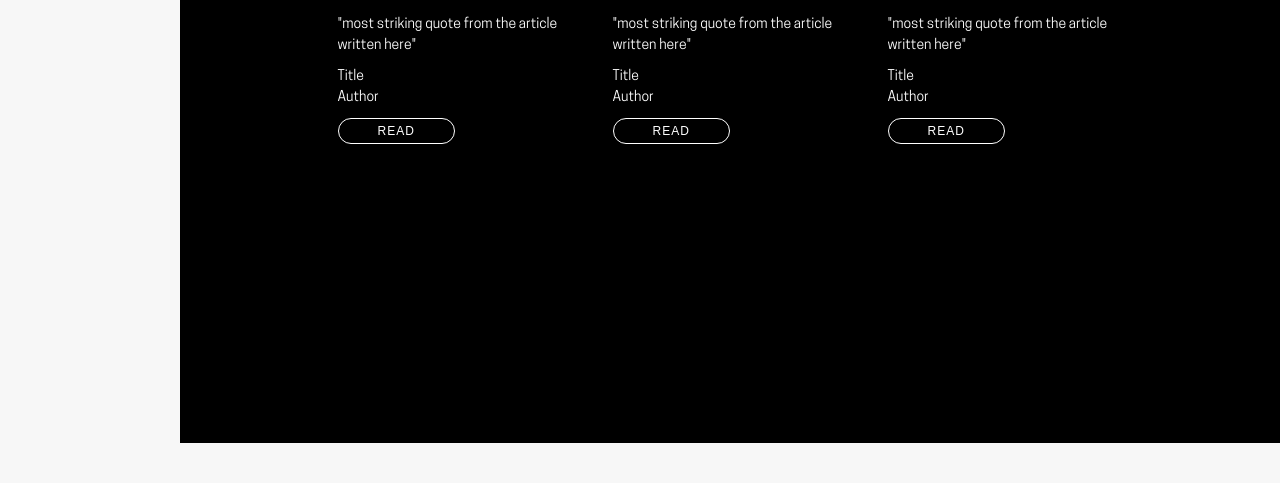
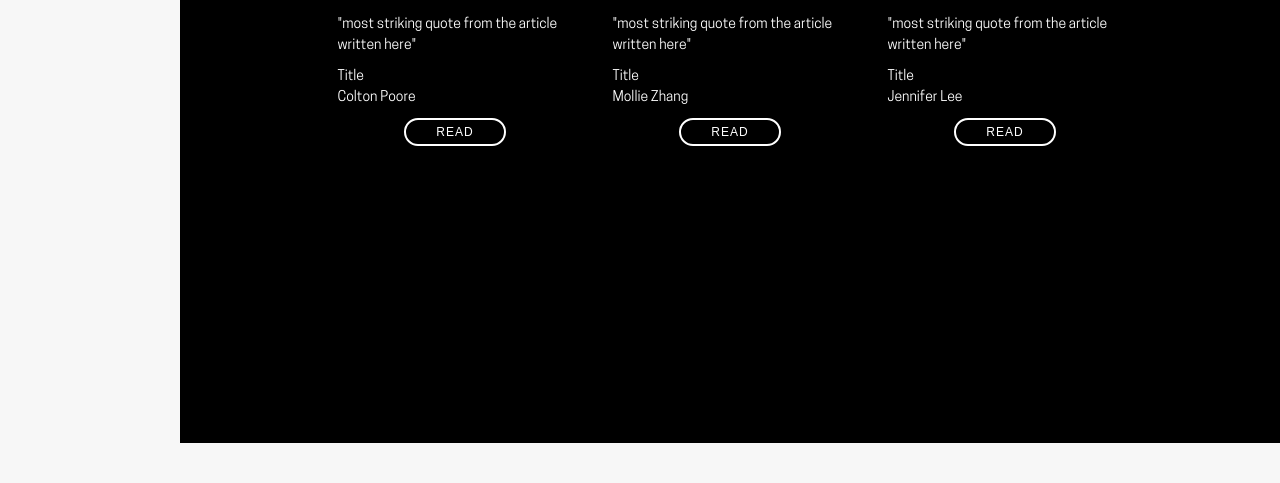
Before and after one commit to cornell-medium/django-backend, a Django app: a page that uses static/scss/d&i.scss in a window 1280 px wide. Shown: the part 2771-3254 px from the top of the page. Run offline with Django 3.2, Linux system fonts and the light colour scheme; style sheets or scripts are compiled from the project's sources; parts of the project's set-up code (start-up, migrations or seed data) failed here and were passed over; some libraries are stand-ins or nearby versions.

Commit message:
added articles and hover

```diff
--- a/static/html/sections/d&i.html
+++ b/static/html/sections/d&i.html
@@ -14,10 +14,10 @@
       <div class="fullscreen-background__text">
         <h1 class="narrative__title">diversity and inclusion</h1>
         <p>what does diversity and inclusion mean to you? <br/></p>
-        <!-- <div class="arrow"></div> -->
+        <div class="arrow"></div>
       </div>
   </div>
-  <div class="narrative__definition container">
+  <div class="narrative__definition container" id = "opening">
     <div class="row">
       <div class="col-md-1"></div>
       <div class="col-md-10 narrative__definition__text fade_in">
@@ -31,7 +31,6 @@
   <div class="fullscreen-background container">
       <div class="fullscreen-background__text intro">
           This year medium design collective explores what it means to be
-
           <div class = "holographic">diverse and inclusive.</div>
           <br />
           Lorem ipsum dolor sit amet, consectetur adipiscing elit, sed do eiusmod tempor incididunt ut labore et dolore magna aliqua. Ut enim ad minim veniam, quis nostrud exercitation ullamco laboris nisi ut aliquip ex ea commodo consequat. Duis aute irure dolor in reprehenderit in voluptate velit esse cillum dolore eu fugiat nulla pariatur. Excepteur sint occaecat cupidatat non proident, sunt in culpa qui officia deserunt mollit anim id est laborum.
@@ -47,9 +46,11 @@
               <div class = "detail">
                   Title
                   <br />
-                  Author
+                  Colton Poore
               </div>
-              <button type="button" class="articleBtn">READ</button>
+              <div class="col text-center">
+                  <button type="button" class="articleBtn">READ</button>
+              </div>
           </div>
           <div class = "col-md-3 article border">
               <img src = "https://source.unsplash.com/random/340x500" class = "img-fluid"/>
@@ -58,9 +59,11 @@
               <div class = "detail">
                   Title
                   <br />
-                  Author
+                  Mollie Zhang
               </div>
-              <button type="button" class="articleBtn">READ</button>
+              <div class="col text-center">
+                  <button type="button" class="articleBtn">READ</button>
+              </div>
           </div>
           <div class = "col-md-3 article border">
               <img src = "https://source.unsplash.com/random/340x500" class = "img-fluid"/>
@@ -69,9 +72,12 @@
               <div class = "detail">
                   Title
                   <br />
-                  Author
+                  Jennifer Lee
               </div>
-              <button type="button" class="articleBtn">READ</button>
+              <div class="col text-center">
+                  <button type="button" class="articleBtn">READ</button>
+              </div>
+
           </div>
           <div class="col-md"></div>
       </div>
--- a/static/js/sections/d&i.js
+++ b/static/js/sections/d&i.js
@@ -1,5 +1,5 @@
 $(document).ready(function() {
-  var end = new Date('December 15, 2019 12:00:00').getTime();
+  var end = new Date('December 4, 2019 12:00:00').getTime();
   var countdown = setInterval(function() {
     var now = new Date().getTime();
 
@@ -49,4 +49,27 @@ $(document).ready(function() {
 
     });
 
+    $('.articleBtn').hover( function(e){
+        $(this).css({
+            "background": "#AFEEFC",
+            "border": "none",
+            "color": "black"
+        })
+        $('.border img').css({
+            "border-image": "linear-gradient(45deg, #417ae7 0%, #e595e0 50%, #81f4f4 100%)",
+            "border-image-slice": "1",
+            "border-width": "5px"
+        })
+        }, function(e){
+            $(this).css({
+                "background": "transparent",
+                "border": "2px solid white",
+                "color": "white"
+            })
+
+            $('.border img').css({
+                "border": "5px solid white"
+            })
+        });
+
 });
--- a/static/scss/d&i.scss
+++ b/static/scss/d&i.scss
@@ -56,16 +56,11 @@
 .holographic{
     background: linear-gradient(to right, #41a8e7 40%, #e595e0 50%, #dace1b 60%);
     color: transparent;
-    background-clip: text;
+    -webkit-background-clip: text;
 }
 .border img{
     border: 5px solid white;
     margin: 15px 0;
-}
-.border img:hover{
-    border-image: linear-gradient(45deg, #417ae7 0%, #e595e0 50%, #81f4f4 100%);
-    border-image-slice: 1;
-    border-width: 5px;
 }
 
 .article{
@@ -82,17 +77,23 @@
     width: 50%;
     margin: auto;
     padding: 3px 0;
-    border: 1px solid white;
+    border: 2px solid white;
     border-radius: 20px;
+    align-self: center;
 }
+// .article:hover .articleBtn{
+//     background: linear-gradient(15deg, #5563d5 0%, #9bd0c9 50%, #f790ca 100%);
+//     background: #AFEEFC;
+//     letter-spacing: 1px;
+//     border: none;
+//     color: black;
+// }
+// .article:hover .border img{
+//     border-image: linear-gradient(45deg, #417ae7 0%, #e595e0 50%, #81f4f4 100%);
+//     border-image-slice: 1;
+//     border-width: 5px;
+// }
 
-.articleBtn:hover{
-    // background: linear-gradient(15deg, #5563d5 0%, #9bd0c9 50%, #f790ca 100%);
-    background: linear-gradient(10deg, #AFEEFC 13.54%, #F2C4E2 83.86%);
-    letter-spacing: 1px;
-    border: none;
-    color: black;
-}
 // arrow
 body {
 	background-color: #282828;
```
